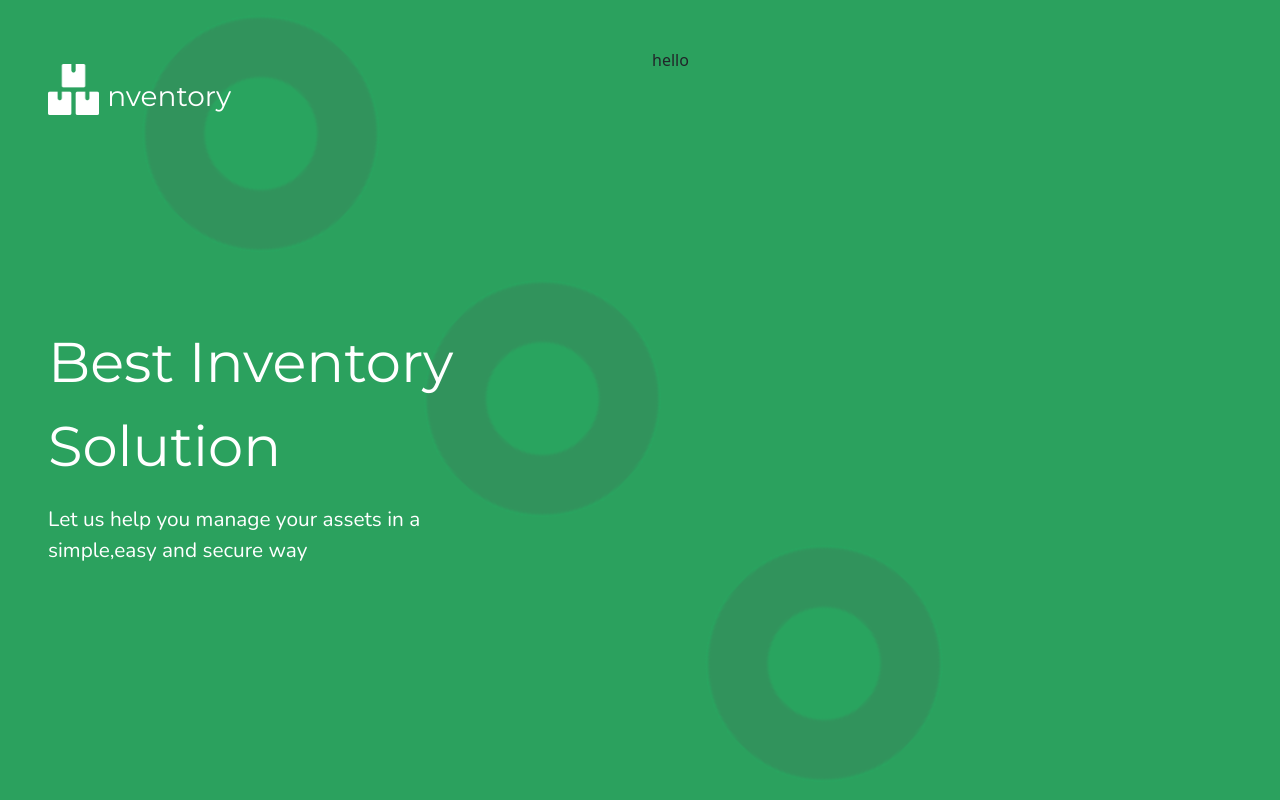
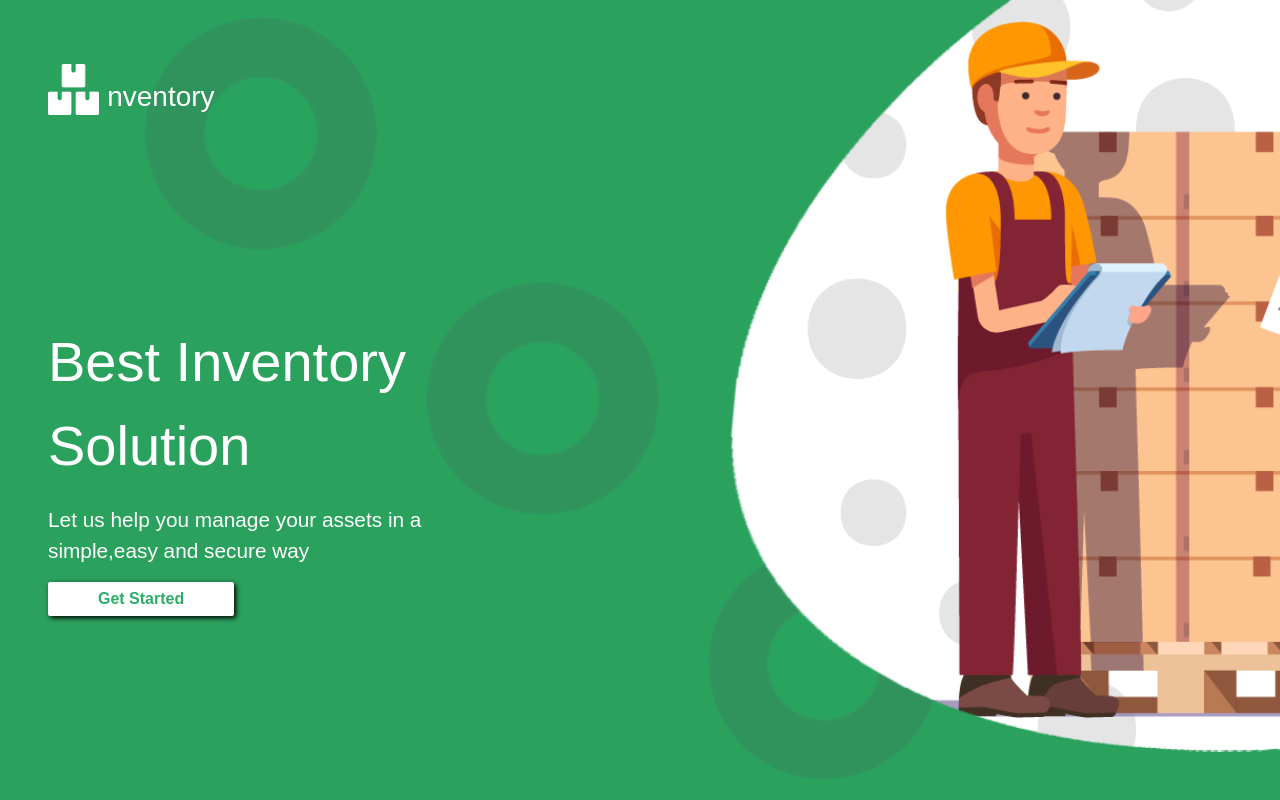
Before and after one commit to CKawara/Asset-management, a React (Create React App) app: page / in a window 1280 px wide. Built offline with nearby package versions, Linux system fonts and the light colour scheme.

Commit message:
pull login

```diff
--- a/src/Styling/LandingPage.css
+++ b/src/Styling/LandingPage.css
@@ -1,15 +1,4 @@
-@import url('https://fonts.googleapis.com/css2?family=Montserrat&display=swap');
-@import url('https://fonts.googleapis.com/css2?family=Nunito:wght@200&display=swap');
 
-
-
-/* fonts
-    font-family: 'Montserrat', sans-serif;
-    font-family: 'Nunito', sans-serif;
-
-
-
-*/
 .logo{
     width: auto;
     height: 20%;
@@ -31,6 +20,29 @@
     color: white;
     font-size: 1.3rem;
     font-family: 'Nunito', sans-serif;
+}
+
+#start-btn{
+    padding: 5px 50px 5px 50px;
+    background-color: white;
+    color: #2dae66;
+    font-family: 'Nunito', sans-serif;
+    font-weight: bold;
+    border: none;
+    border-radius: 2px;
+    box-shadow: 2px 2px 5px black;
+}
+
+#start-btn:hover{
+    background-color: #2dae66;
+    color: white;
+    transform: translateY(5px);
+    transition: 0.5s;
 
 
 }
+
+#start-btn:focus{
+    border: none;
+    box-shadow: 1px 2px 5px black;
+}
--- a/src/components/LandingPage.js
+++ b/src/components/LandingPage.js
@@ -1,11 +1,16 @@
 import React from 'react'
 import '../Styling/LandingPage.css'
 import Container from 'react-bootstrap/Container'
+import Button from 'react-bootstrap/Button'
 import Row from 'react-bootstrap/Row'
 import Col from 'react-bootstrap/Col'
 import logo from '../Assets/shipping.png'
+import '../Styling/LandingPage.css'
+import { useNavigate } from 'react-router-dom'
 
 const LandingPage = () => {
+    const navigate = useNavigate()
+
   return (
     <>
         <Container fluid className='landing p-5'>
@@ -21,13 +26,15 @@ const LandingPage = () => {
                     <Row>
                         <p className='main-slogan'>Best Inventory <br/> Solution</p>
                         <p className='lower-slogan'>Let us help you manage your assets in a <br/> simple,easy and secure way</p>
+                        <div>
+                            <Button onClick={()=> navigate('/home')} id="start-btn" >Get Started</Button>
+                        </div>
                     </Row>
 
                 </Col>
 
 
                 <Col>
-                hello
                 </Col>
 
             </Row>
```
Also changed, not shown: src/Assets/backfinal.png.
